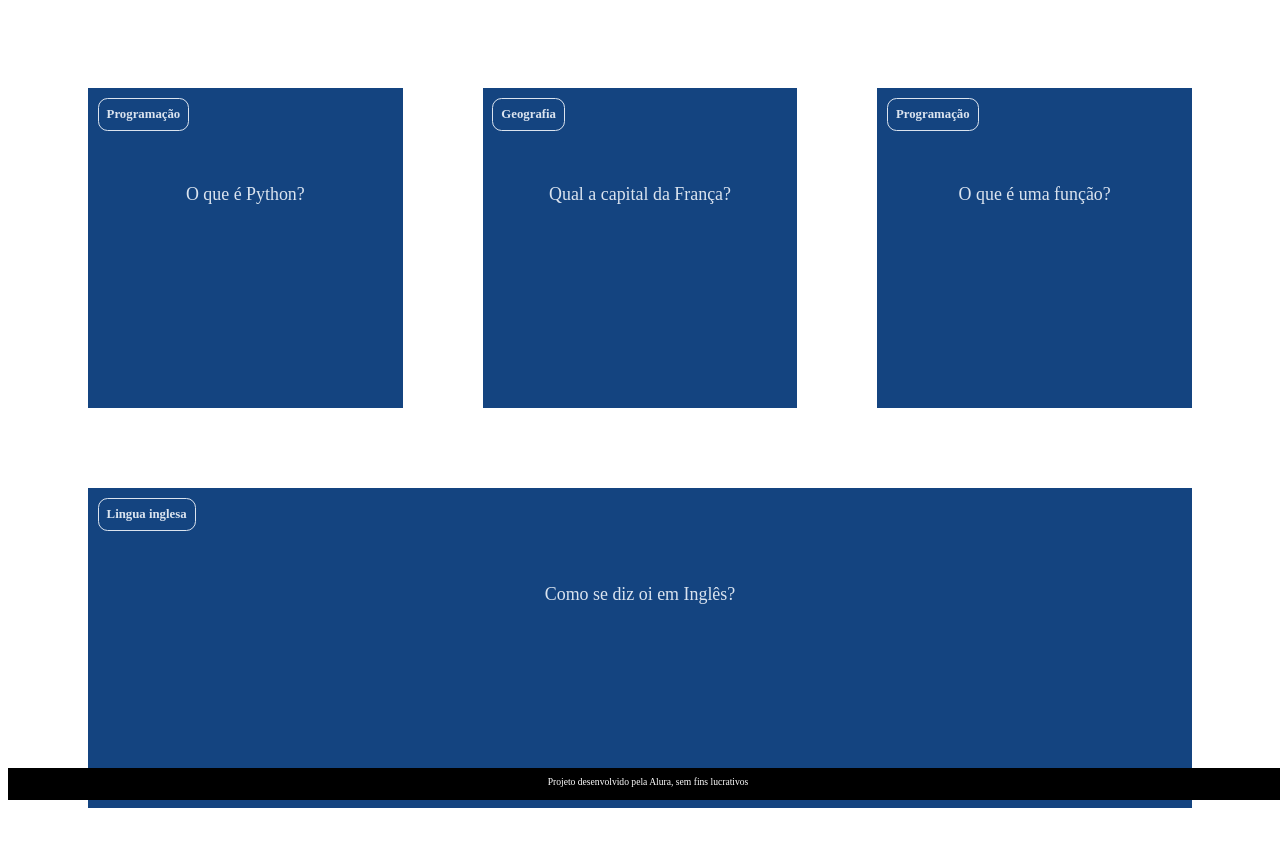
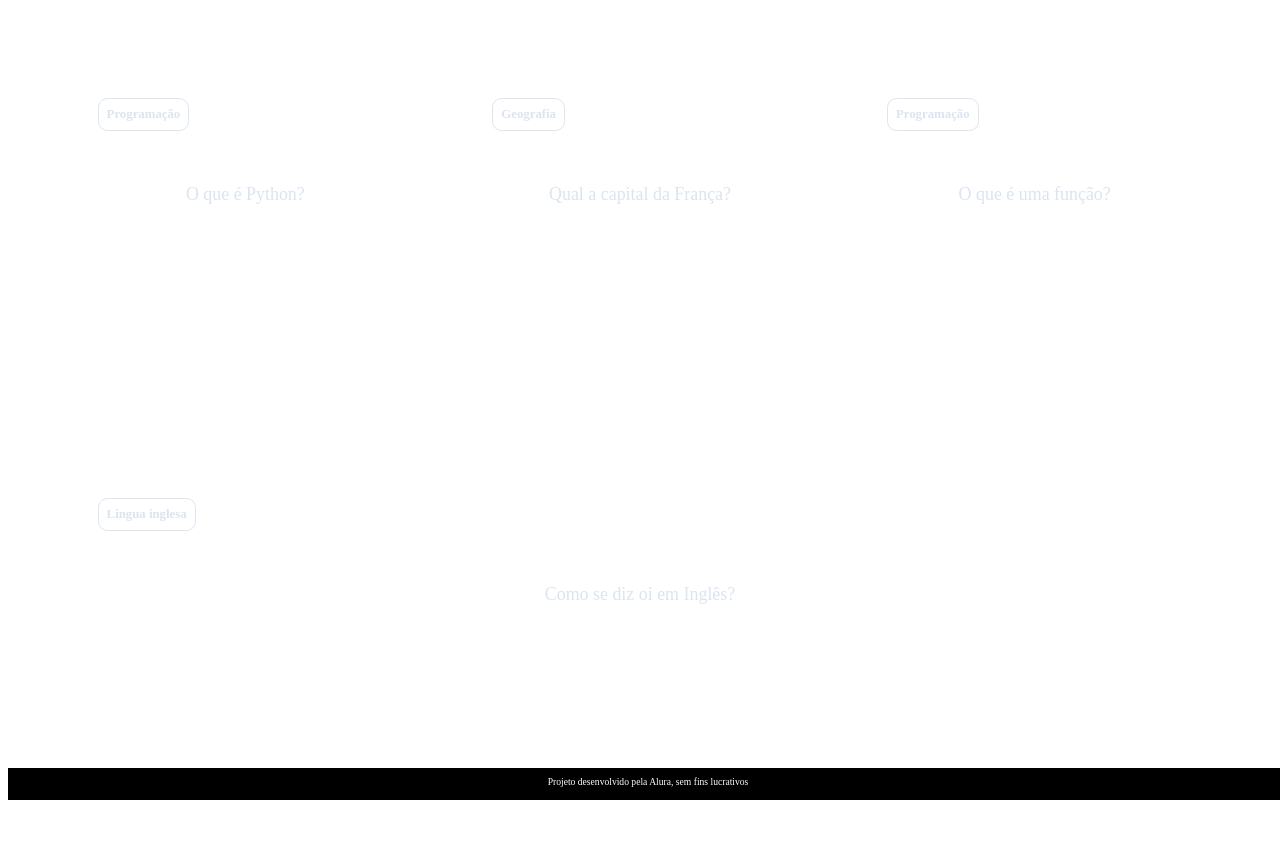
Before and after one commit to Nicolas-rd17/Alura-Flash-cards, a plain HTML site: page index.html in a window 1280 px wide. Drawn offline with Linux system fonts and the light colour scheme.

Commit message:
Update style.css

```diff
--- a/assets/style.css
+++ b/assets/style.css
@@ -1,7 +1,7 @@
 :root {
     --text-color: #DBE4EF;
-    --card-front-color: #144480;
-    --card-back-color: #00F4BF;
+    --card-front-color:b31719;
+    --card-back-color: #f4ba00;
 }
 
 body {
```
